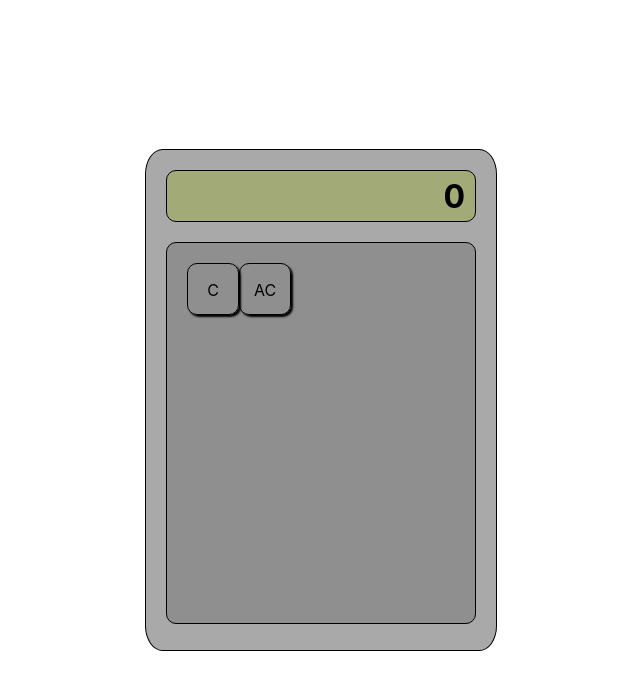
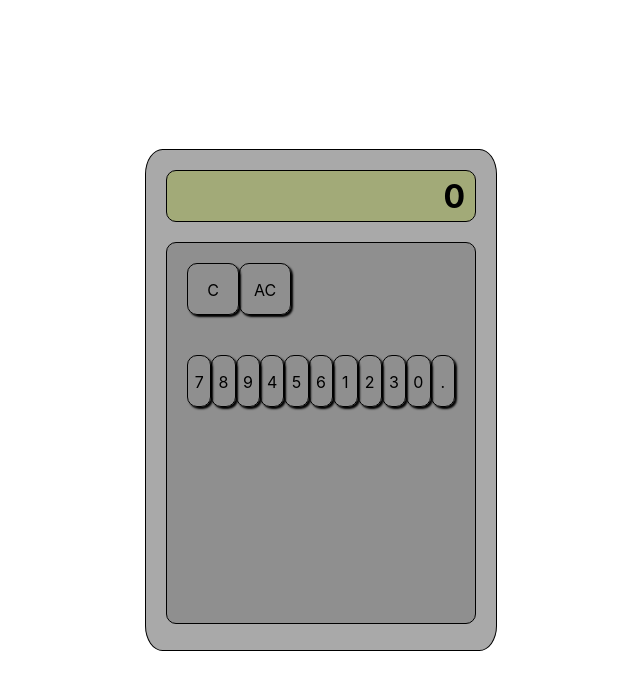
Before and after one commit to mrkshx/calculator, a React (Create React App) app: page / in a window 1280 px wide. Shown: the top 690 px of the page, without its empty margins (319-959 px from the left). Built offline with nearby package versions, Linux system fonts and the light colour scheme.

Commit message:
added NumberPad to EntryPad

```diff
--- a/src/component/entry_pad.jsx
+++ b/src/component/entry_pad.jsx
@@ -1,6 +1,7 @@
 import React from 'react';
 
 import ClearPad from './clear_pad';
+import NumberPad from './number_pad';
 
 import "../style/entry_pad.scss";
 
@@ -8,6 +9,7 @@ const EntryPad = () => {
 
   return <div id="entry_pad" >
     <ClearPad/>
+    <NumberPad/>
   </div>
 }
 
```
